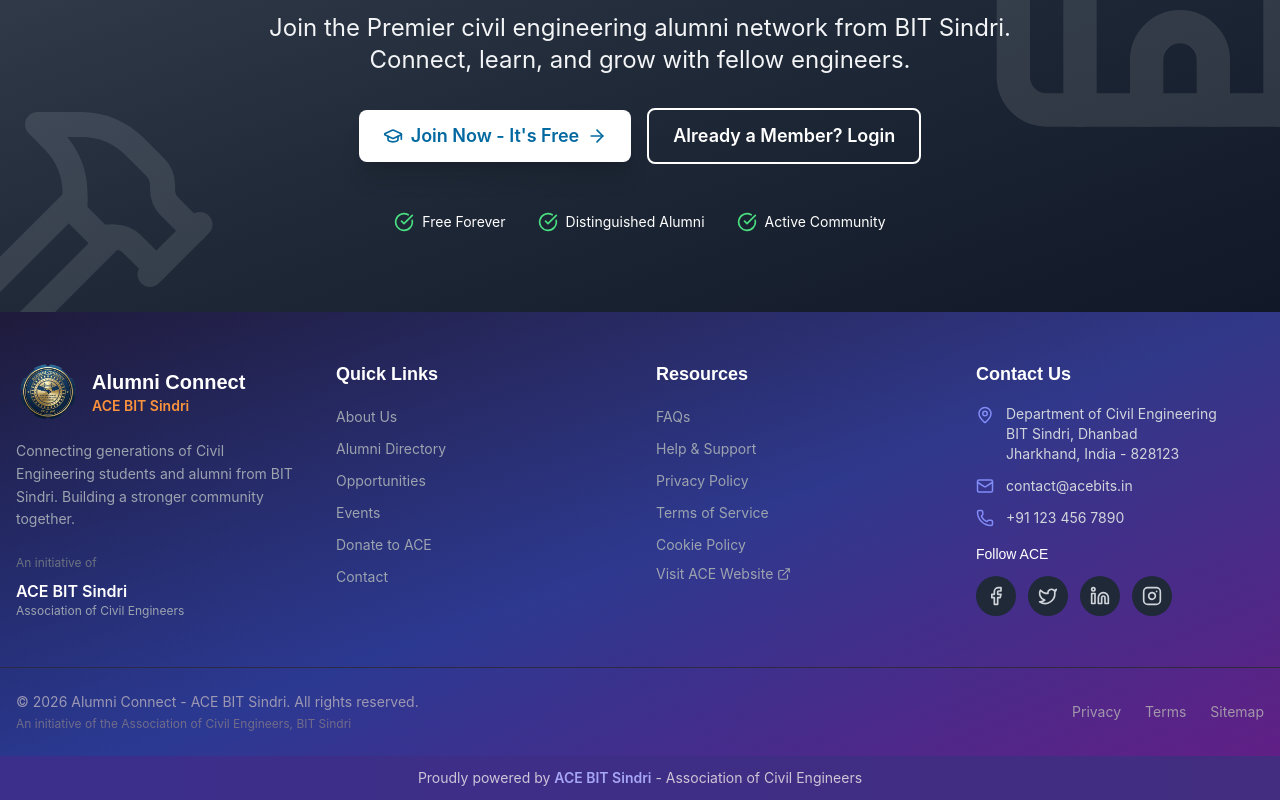
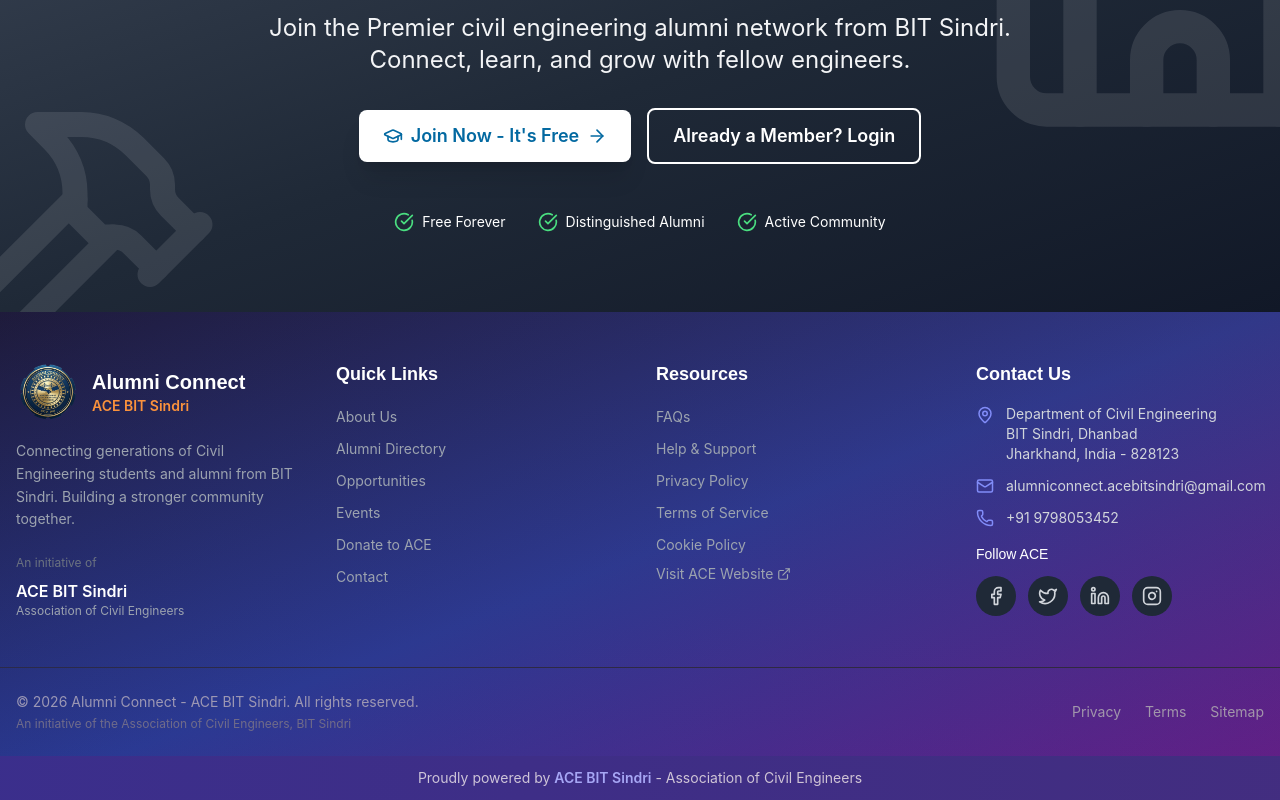
Before and after one commit to ACEBITSINDRI/Alumni-connect, a React (Vite) app in the folder frontend/: page / in a window 1280 px wide. Shown: the part 5535-6335 px from the top of the page. Built offline with nearby package versions, Linux system fonts and the light colour scheme; no server answers.

Commit message:
Update Footer.tsx

```diff
--- a/frontend/src/components/common/Footer.tsx
+++ b/frontend/src/components/common/Footer.tsx
@@ -90,13 +90,13 @@
               <li className="flex items-center space-x-3 text-sm">
                 <Mail size={18} className="text-primary-400 flex-shrink-0" />
                 <a href="mailto:contact@acebits.in" className="hover:text-primary-400 transition-colors">
-                  contact@acebits.in
+                  alumniconnect.acebitsindri@gmail.com
                 </a>
               </li>
               <li className="flex items-center space-x-3 text-sm">
                 <Phone size={18} className="text-primary-400 flex-shrink-0" />
-                <a href="tel:+911234567890" className="hover:text-primary-400 transition-colors">
-                  +91 123 456 7890
+                <a href="tel:+919798053452" className="hover:text-primary-400 transition-colors">
+                  +91 9798053452
                 </a>
               </li>
             </ul>
@@ -106,8 +106,8 @@
               <h5 className="text-white font-medium text-sm mb-3">Follow ACE</h5>
               <div className="flex space-x-3">
                 <SocialLink href="https://facebook.com/acebitsindri" icon={<Facebook size={20} />} label="Facebook" />
-                <SocialLink href="https://twitter.com/acebitsindri" icon={<Twitter size={20} />} label="Twitter" />
-                <SocialLink href="https://linkedin.com/company/acebitsindri" icon={<Linkedin size={20} />} label="LinkedIn" />
+                <SocialLink href="https://x.com/ace_alumniconct" icon={<Twitter size={20} />} label="Twitter" />
+                <SocialLink href="https://www.linkedin.com/company/alumniconnectacebitsindri/" icon={<Linkedin size={20} />} label="LinkedIn" />
                 <SocialLink href="https://instagram.com/acebitsindri" icon={<Instagram size={20} />} label="Instagram" />
               </div>
             </div>
```
